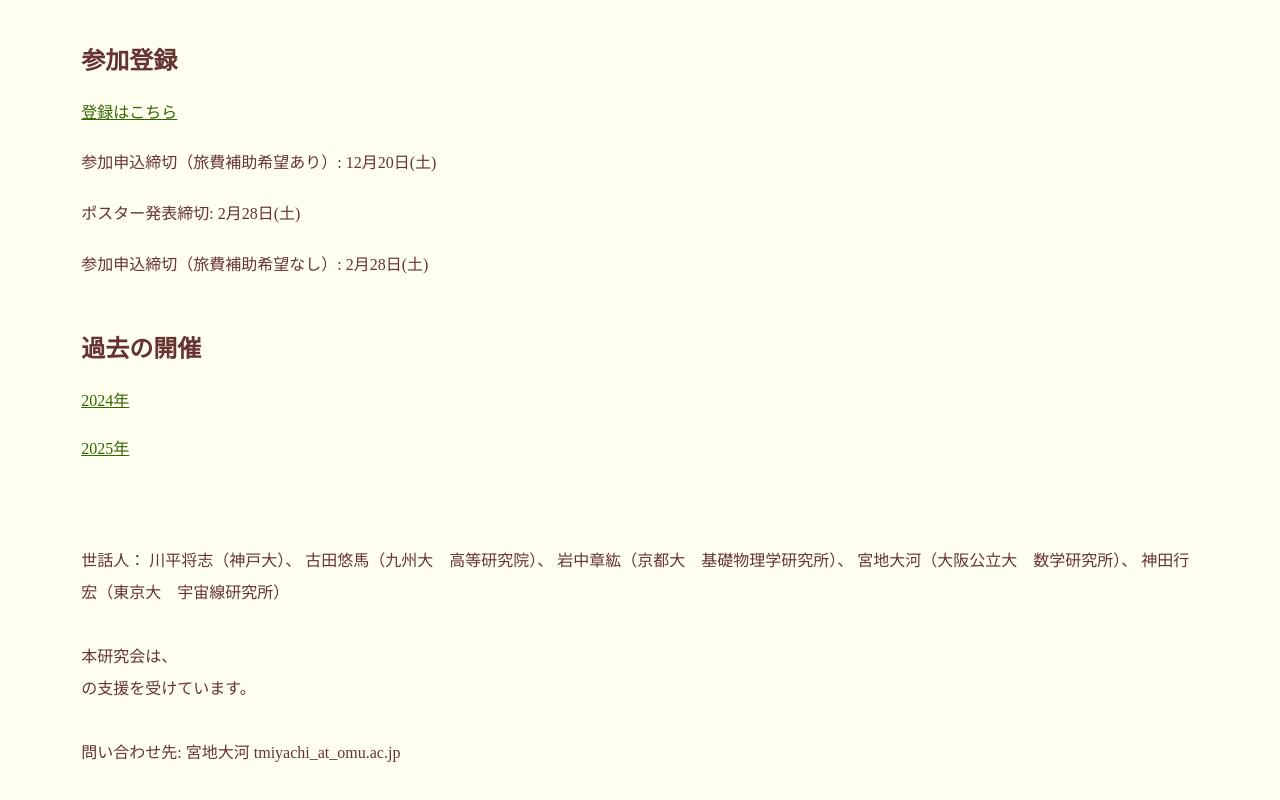
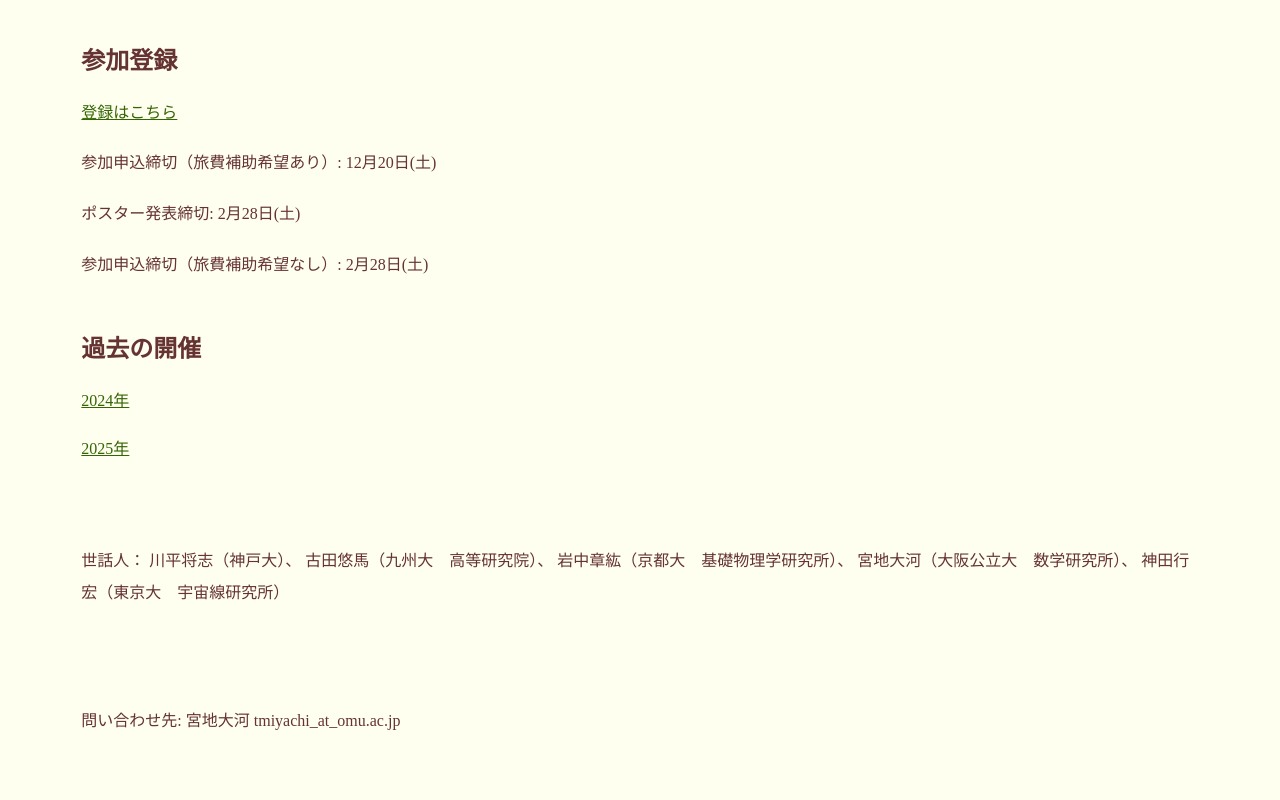
Before and after one commit to TaigaMiyachi/MINOR2026, a plain HTML site: page index.html in a window 1280 px wide. Shown: the part 2245-3045 px from the top of the page. Drawn offline with Linux system fonts and the light colour scheme.

Commit message:
Add files via upload

```diff
--- a/index.html
+++ b/index.html
@@ -146,7 +146,7 @@
 
 <div id="content">
 <h2 class="subtitle">本研究会の趣旨</h2>
-本研究会は，大学院生を含む若手研究者同士の議論を通した異分野間交流の推進を主要な目的としています．本研究会の主要な対象は理論物理学を専門とする博士(後期)課程の大学院生と若手のポスドクです．分野は問いません．招待講演（レクチャー及びセミナー）は比較的若手の研究者に依頼し，一方的に知識を与えられる場というよりもむしろ議論をする場として招待講演を位置付けています．
+本研究会は，大学院生を含む若手研究者同士の議論を通した異分野間交流の推進を主要な目的としています．本研究会の主要な対象は理論物理学を専門とする博士(後期)課程の大学院生と若手のポスドクですが，博士(前期)課程の方の参加も歓迎いたします．分野は問いません．招待講演（レクチャー及びセミナー）は比較的若手の研究者に依頼し，一方的に知識を与えられる場というよりもむしろ議論をする場として招待講演を位置付けています．
 
 <div id="content">
 <h2 class="subtitle">一般講演の形式について</h2>
@@ -251,13 +251,13 @@
 宮地大河（大阪公立大　数学研究所）、
 神田行宏（東京大　宇宙線研究所）
 <br><br>
-<!--本研究会は、JST 次世代研究者挑戦的研究プログラム JPMJSP2138 の支援を受けています。-->
-本研究会は、<br/>
+<!-- 本研究会は、JST 次世代研究者挑戦的研究プログラム JPMJSP2138 の支援を受けています。
+本研究会は、<br/> -->
 <!-- iTHEMS math-physワーキンググループ<br/> -->
 <!-- 学術振興会特別研究員奨励費の　22KJ1989<br/> -->
 <!-- 研究活動スタート支援 25K23381 「超弦理論のトポロジカル相の解明 」 (研究代表者：川平将志)<br/> -->
 <!-- 特別研究員奨励費 24KJ1620 「新手法「ハドロン内部の熱力学」による閉じ込め/非閉じ込め状態間遷移の統一的記述」（研究代表者：岩中章紘）<br/> -->
-の支援を受けています。
+<!-- の支援を受けています。 -->
 <br><br>
 問い合わせ先: 宮地大河 tmiyachi_at_omu.ac.jp
 </div>
```
